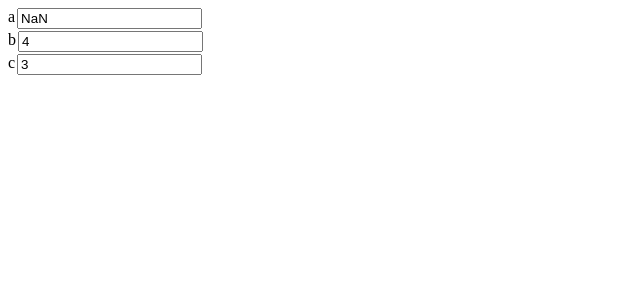
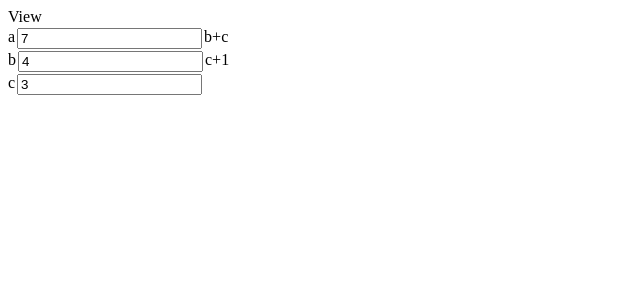
Before and after one commit to Nilexpr/effect-store, a React (Vite) app: page / in a window 1280 px wide. Shown: the top 300 px of the page, without its empty margins (0-640 px from the left). Built offline with nearby package versions, Linux system fonts and the light colour scheme.

Commit message:
feat: v0.3

```diff
--- a/src/App.tsx
+++ b/src/App.tsx
@@ -36,7 +36,7 @@ const dataStore = createDataStore<Data, string>({
                 return pre + cur;
               }
               const [_, res] = cur;
-              if (res === null) {
+              if (!res) {
                 return pre;
               }
               return pre + Number(res);
@@ -100,8 +100,15 @@ const Item: FC<{ dataKey: string }> = ({ dataKey }) => {
         value={result}
         onChange={(e) => {
           console.log(e.target.value);
+          itemCfg.onChange.bind(itemCfg)((cur) => {
+            return {
+              ...cur,
+              value: e.target.value,
+            };
+          });
         }}
       ></input>
+      <div>{originData.formula}</div>
     </div>
   );
 };
@@ -110,6 +117,13 @@ function App() {
   const keys = dataStore.getKeys();
   return (
     <section style={{ display: "flex", gap: "2px", flexDirection: "column" }}>
+      <div
+        onClick={() => {
+          console.log(dataStore);
+        }}
+      >
+        View
+      </div>
       {keys.map((key) => {
         return <Item dataKey={key} key={key}></Item>;
       })}
--- a/src/components/data-store/data.ts
+++ b/src/components/data-store/data.ts
@@ -15,8 +15,6 @@ export class Data<D, R> {
   private evaluate: ReturnType<
     ICreateDataStoreParams<D, R>["parser"]
   >["evaluate"];
-  /** 改变的回调 */
-  onChange: (newValue: D) => D;
 
   constructor(
     /** 唯一 Key */
@@ -30,12 +28,11 @@ export class Data<D, R> {
     /** 获取依赖对象 */
     private getDepsMap: (deps: Set<IKey>) => Record<string, readonly [D, R?]>
   ) {
-    const { deps, evaluate, onChange } = createStoreMethods.parser(originData);
+    const { deps, evaluate } = createStoreMethods.parser(originData);
 
     this.dependents = new Set();
     this.deps = new Set(deps);
     this.evaluate = evaluate;
-    this.onChange = onChange;
 
     this.key = key;
   }
@@ -49,6 +46,10 @@ export class Data<D, R> {
     this.updateCallback(this);
   }
 
+  getDeps() {
+    return this.deps;
+  }
+
   getDependents() {
     return this.dependents;
   }
@@ -58,6 +59,13 @@ export class Data<D, R> {
   }
 
   getOriginData(): D {
+    return this.originData;
+  }
+
+  /** 改变的回调 */
+  onChange(cb: (currentValue: D) => D): D {
+    const modifyResult = cb(this.originData);
+    this.originData = modifyResult;
     return this.originData;
   }
 
--- a/src/components/data-store/interfaces/data.ts
+++ b/src/components/data-store/interfaces/data.ts
@@ -27,7 +27,7 @@ export interface ICreateDataStoreParams<D, R> {
     deps: IKey[];
     /** 给定 value 和 deps，能够获取到最终结果值 */
     evaluate: (data: D, deps: Record<IKey, Readonly<[D, R?]>>) => R;
-    /** 改变的回调 */
-    onChange: (data: D) => D;
+    // /** 改变的回调 */
+    // onChange: (cb: (currentValue: D) => D) => D;
   };
 }
--- a/src/components/data-store/store.ts
+++ b/src/components/data-store/store.ts
@@ -18,8 +18,9 @@ export const createDataStore = <D, R>(
 
   const setDependents = () => {
     dataStore.forEach((value, key) => {
-      const deps = value.getDependents();
+      const deps = value.getDeps();
       const dependents = Array.from(deps).map(get);
+      console.log("dependents", dependents, deps);
       dependents.forEach((dependent) => {
         dependent.addDependents(key);
       });
@@ -77,5 +78,6 @@ export const createDataStore = <D, R>(
     get,
     clear: dataStore.clear,
     getKeys,
+    dataStore,
   };
 };
```
